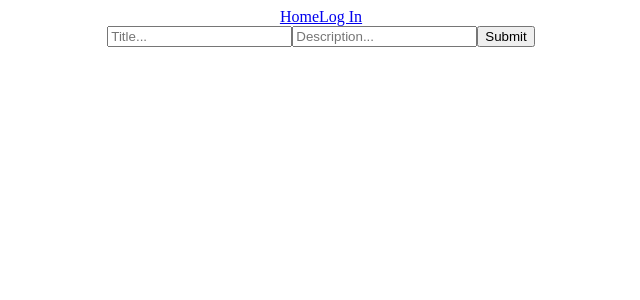
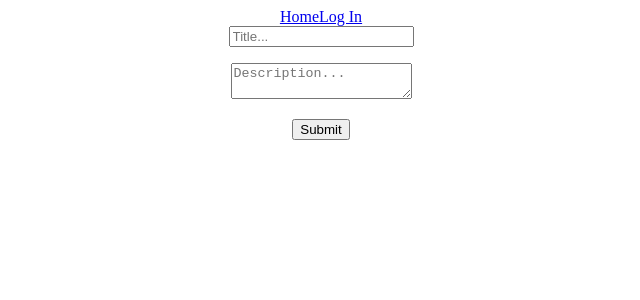
Before and after one commit to birdsong5/social-media-project, a React (Create React App) app: page /createpost in a window 1280 px wide. Shown: the top 300 px of the page, without its empty margins (319-959 px from the left). Built offline with nearby package versions, Linux system fonts and the light colour scheme; no server answers.

Commit message:
Added Create Post comp

```diff
--- a/src/config/firebase.ts
+++ b/src/config/firebase.ts
@@ -2,6 +2,8 @@
 import { initializeApp } from "firebase/app";
 import { getAnalytics } from "firebase/analytics";
 import { getAuth, GoogleAuthProvider } from "firebase/auth";
+import { getFirestore } from "firebase/firestore";
+
 // TODO: Add SDKs for Firebase products that you want to use
 // https://firebase.google.com/docs/web/setup#available-libraries
 
@@ -23,3 +25,4 @@
 
 export const auth = getAuth(app);
 export const provider = new GoogleAuthProvider();
+export const db = getFirestore(app);
--- a/src/pages/create-post/create-form.tsx
+++ b/src/pages/create-post/create-form.tsx
@@ -1,12 +1,54 @@
 import { useForm } from "react-hook-form";
 import * as yup from "yup";
+import { yupResolver } from "@hookform/resolvers/yup";
+import { addDoc, collection } from "firebase/firestore";
+import { auth, db } from "../../config/firebase";
+import { useAuthState } from "react-firebase-hooks/auth";
+import { useNavigate } from "react-router-dom";
+
+interface CreateFormData {
+  title: string;
+  description: string;
+}
 
 export const CreateForm = () => {
+  const [user] = useAuthState(auth);
+
+  const navigate = useNavigate();
+  const schema = yup.object().shape({
+    title: yup.string().required("You must add a title."),
+    description: yup.string().required("You must add text."),
+  });
+
+  const {
+    register,
+    handleSubmit,
+    formState: { errors },
+  } = useForm<CreateFormData>({
+    resolver: yupResolver(schema),
+  });
+
+  const postsRef = collection(db, "posts");
+
+  const onCreatePost = async (data: CreateFormData) => {
+    await addDoc(postsRef, {
+      // title: data.title,
+      // description: data.description,
+      ...data,
+      userName: user?.displayName,
+      userId: user?.uid,
+    });
+
+    navigate("/");
+  };
+
   return (
-    <form action="">
-      <input type="text" placeholder="Title..." />
-      <input type="text" placeholder="Description..." />
-      <input type="submit" />
+    <form action="" onSubmit={handleSubmit(onCreatePost)}>
+      <input type="text" placeholder="Title..." {...register("title")} />
+      <p style={{ color: "red" }}>{errors.title?.message}</p>
+      <textarea placeholder="Description..." {...register("description")} />
+      <p style={{ color: "red" }}>{errors.description?.message}</p>
+      <input type="submit" value="Submit" />
     </form>
   );
 };
```
